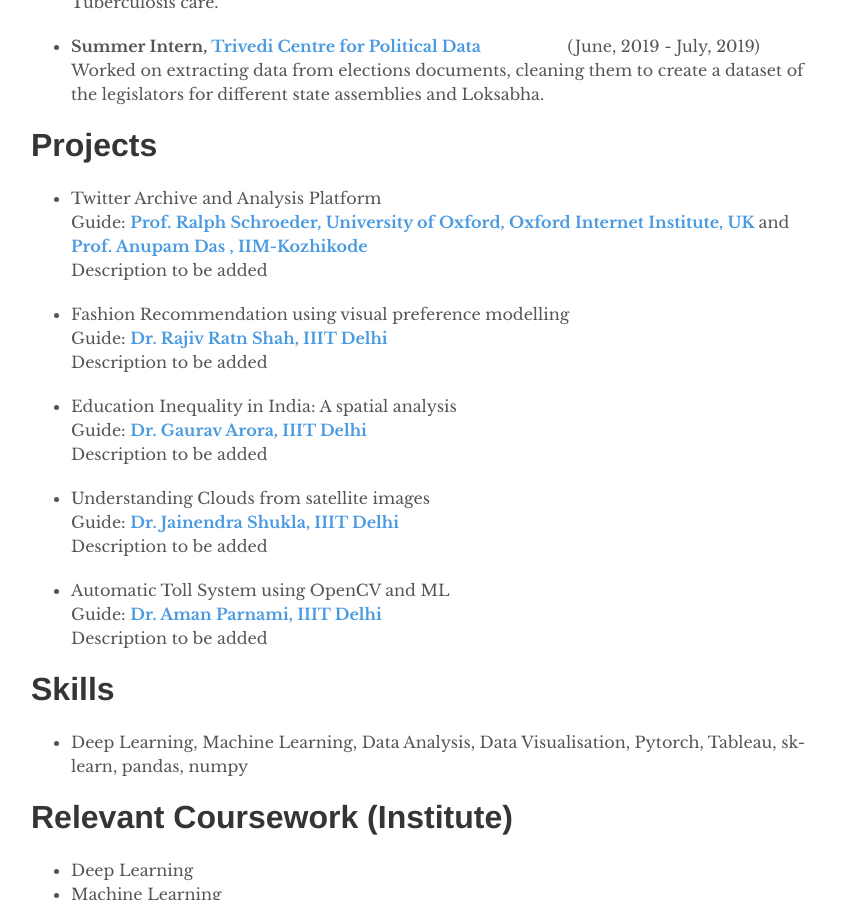
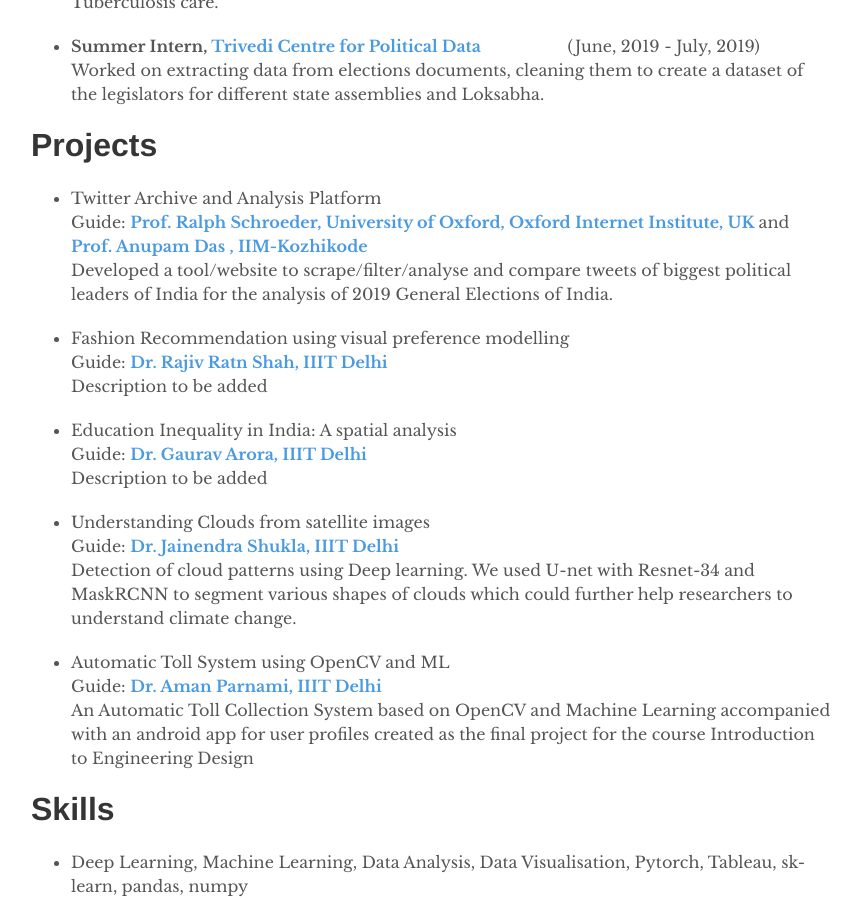
Before and after one commit to mukulkumar22/mukulkumar22.github.io, a Jekyll site: the page built from _pages/about.md, in a window 1280 px wide and 900 px high, scrolled down 649 px. Shown: the whole window, without its empty margins (219-1079 px from the left). Built offline with Jekyll 4.4.1, drawn with Linux system fonts in a browser that asks for light colours.

Commit message:
Update about.html

```diff
--- a/_layouts/about.html
+++ b/_layouts/about.html
@@ -51,7 +51,8 @@
     <li>Twitter Archive and Analysis Platform </li>
     Guide: <a href="https://www.oii.ox.ac.uk/people/ralph-schroeder/" target="_blank"><b>Prof. Ralph Schroeder, University of Oxford, Oxford Internet
 Institute, UK </b> </a> and <a href="https://www.iimk.ac.in/faculty/facultyprofile.php?pid=anupamdas" target="_blank"><b>Prof. Anupam Das , IIM-Kozhikode</b></a> <br>
-    Description to be added
+    Developed a tool/website to scrape/filter/analyse and compare tweets of biggest political leaders of India for the
+analysis of 2019 General Elections of India.
 
 
     <li style="margin-top: 20px;">Fashion Recommendation using visual preference modelling</li>
@@ -64,11 +65,14 @@
 
     <li style="margin-top: 20px;">Understanding Clouds from satellite images</li>
     Guide: <a href="https://www.iiitd.ac.in/jainendra" target="_blank"><b>Dr. Jainendra Shukla, IIIT Delhi</b></a> <br>
-    Description to be added
+    Detection of cloud patterns using Deep learning. We used U-net with Resnet-34 and MaskRCNN to segment various shapes of clouds which could further help
+researchers to understand climate change.
 
     <li style="margin-top: 20px;">Automatic Toll System using OpenCV and ML</li>
     Guide: <a href="https://iiitd.ac.in/aman" target="_blank"><b>Dr. Aman Parnami, IIIT Delhi</b></a> <br>
-    Description to be added
+    An Automatic Toll Collection System based on OpenCV and Machine Learning accompanied with an android app for user profiles
+created as the final project for the course
+Introduction to Engineering Design
   </ul>
 
   <h1>Skills</h1>
```
